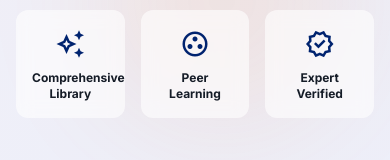
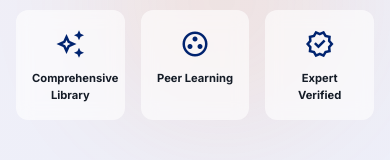
Before and after one commit to KateteNewton/unidata-website, a plain HTML site: page index.html in a window 390 px wide. Shown: the part 656-816 px from the top of the page. Drawn offline with nearby package versions, Linux system fonts and the light colour scheme.

Commit message:
Update comments for clarity and responsiveness

```diff
--- a/index.html
+++ b/index.html
@@ -152,7 +152,7 @@
     <div class="fixed top-10 left-10 w-64 h-64 bg-primary rounded-full filter blur-3xl opacity-10 animate-float -z-10"></div>
     <div class="fixed bottom-10 right-10 w-64 h-64 bg-secondary-container rounded-full filter blur-3xl opacity-10 animate-float -z-10" style="animation-delay: 2s;"></div>
 
-    <!-- Main Content - Now scrollable with min-h-screen and flex column -->
+    <!-- Main Content - scrollable with min-h-screen and flex column -->
     <div class="relative z-10 w-full min-h-screen flex flex-col px-4 py-8">
 
         <!-- Logo/Branding - top area (auto) -->
@@ -224,24 +224,28 @@
             </div>
         </div>
 
-        <!-- Features Preview (blurred) -->
+        <!-- Features Preview - with fully responsive font sizes for feature labels -->
         <div class="max-w-2xl mx-auto w-full blur-in" style="animation-delay: 0.4s;">
             <div class="text-center mb-8">
                 <h2 class="text-2xl font-headline font-bold text-primary mb-4">What's Coming</h2>
                 <div class="h-1 w-12 bg-secondary-container mx-auto rounded-full"></div>
             </div>
             <div class="grid grid-cols-3 gap-4 md:gap-6">
+                <!-- Comprehensive Library card -->
                 <div class="bg-white/60 dark:bg-slate-900/60 backdrop-blur p-4 rounded-xl text-center transition hover:bg-white/80 dark:hover:bg-slate-800/80">
                     <span class="material-symbols-outlined text-3xl text-primary block mb-2">auto_awesome</span>
-                    <p class="text-xs md:text-sm font-bold text-on-surface">Comprehensive Library</p>
+                    <!-- Font size adapts across devices: smallest to largest breakpoints -->
+                    <p class="text-[0.7rem] sm:text-xs md:text-sm lg:text-base font-bold text-on-surface">Comprehensive Library</p>
                 </div>
+                <!-- Peer Learning card -->
                 <div class="bg-white/60 dark:bg-slate-900/60 backdrop-blur p-4 rounded-xl text-center transition hover:bg-white/80 dark:hover:bg-slate-800/80">
                     <span class="material-symbols-outlined text-3xl text-primary block mb-2">group_work</span>
-                    <p class="text-xs md:text-sm font-bold text-on-surface">Peer Learning</p>
+                    <p class="text-[0.7rem] sm:text-xs md:text-sm lg:text-base font-bold text-on-surface">Peer Learning</p>
                 </div>
+                <!-- Expert Verified card -->
                 <div class="bg-white/60 dark:bg-slate-900/60 backdrop-blur p-4 rounded-xl text-center transition hover:bg-white/80 dark:hover:bg-slate-800/80">
                     <span class="material-symbols-outlined text-3xl text-primary block mb-2">verified</span>
-                    <p class="text-xs md:text-sm font-bold text-on-surface">Expert Verified</p>
+                    <p class="text-[0.7rem] sm:text-xs md:text-sm lg:text-base font-bold text-on-surface">Expert Verified</p>
                 </div>
             </div>
         </div>
@@ -249,7 +253,7 @@
         <!-- Spacer that pushes footer to the bottom when content is short, but allows scrolling when content overflows -->
         <div class="flex-grow"></div>
 
-        <!-- Footer Text - Now positioned naturally at the bottom of the flex column -->
+        <!-- Footer Text - positioned at the bottom of the flex column -->
         <div class="text-center text-xs md:text-sm text-on-surface-variant mt-12 pt-4 pb-2">
             <p>© 2026 UniData | Powered by RyzeInc</p>
         </div>
```
